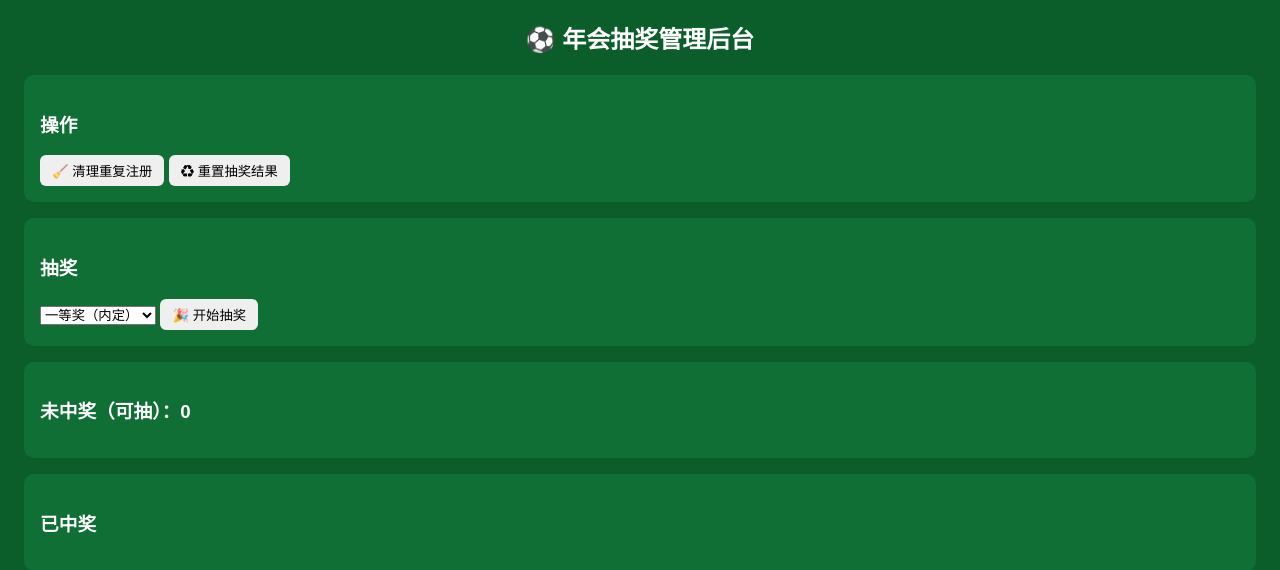
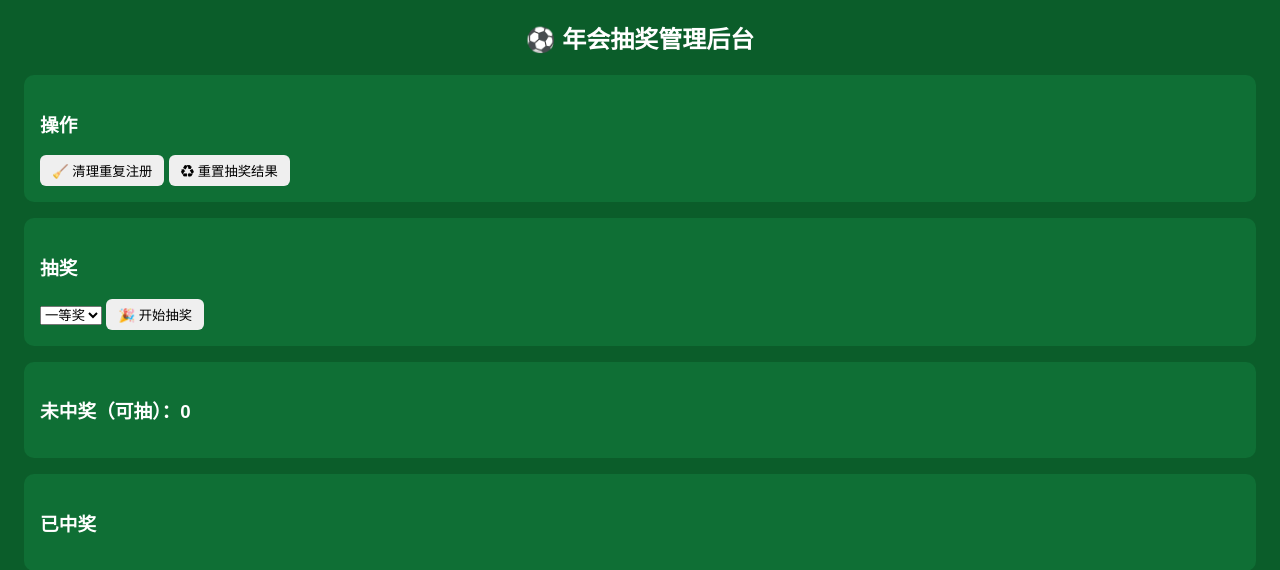
Before and after one commit to Hsyth/football_lottery, a Flask app: page /admin in a window 1280 px wide. Shown: the top 570 px of the page. Run offline with Flask 3, Linux system fonts and the light colour scheme; data that the repository does not hold is empty.

```diff
--- a/templates/admin.html
+++ b/templates/admin.html
@@ -41,7 +41,7 @@
     <h3>抽奖</h3>
     <form action="/draw" method="post">
         <select name="prize">
-            <option value="一等奖">一等奖（内定）</option>
+            <option value="一等奖">一等奖</option>
             <option value="二等奖">二等奖</option>
             <option value="三等奖">三等奖</option>
         </select>
```
